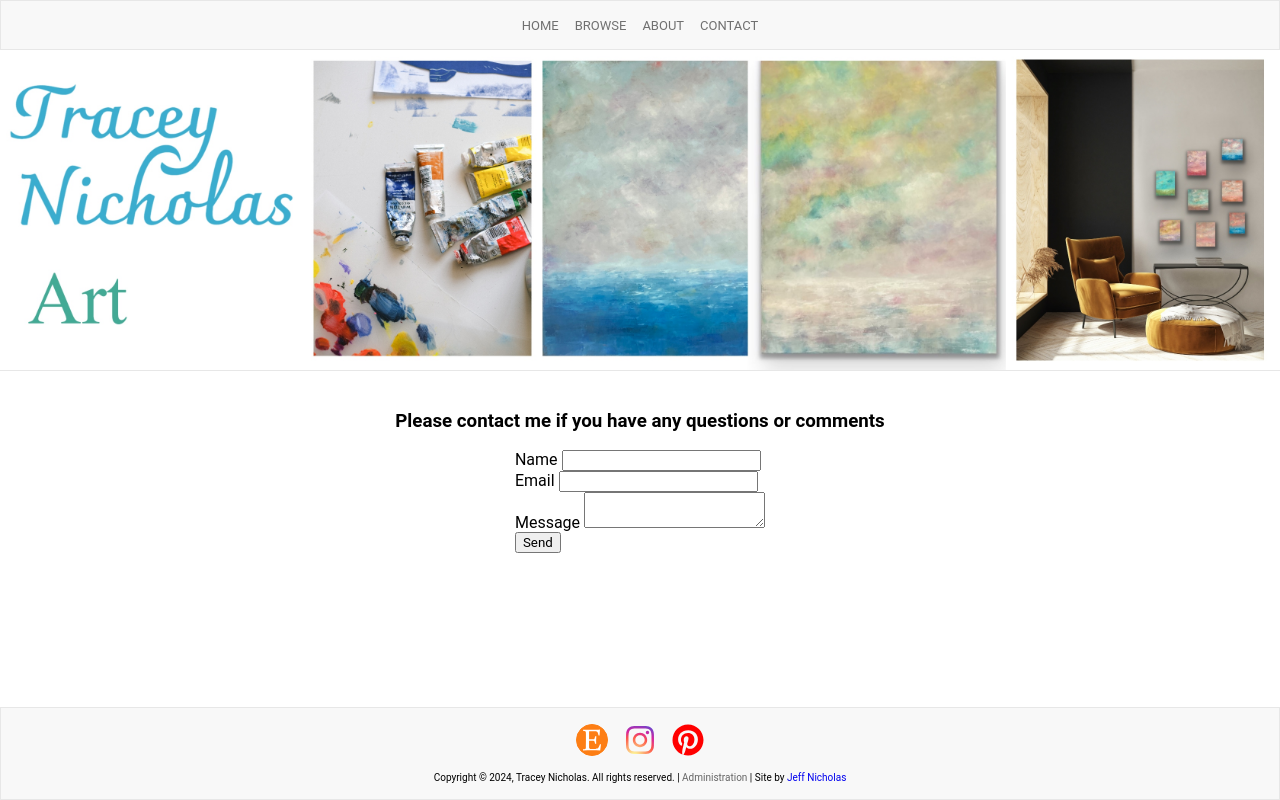
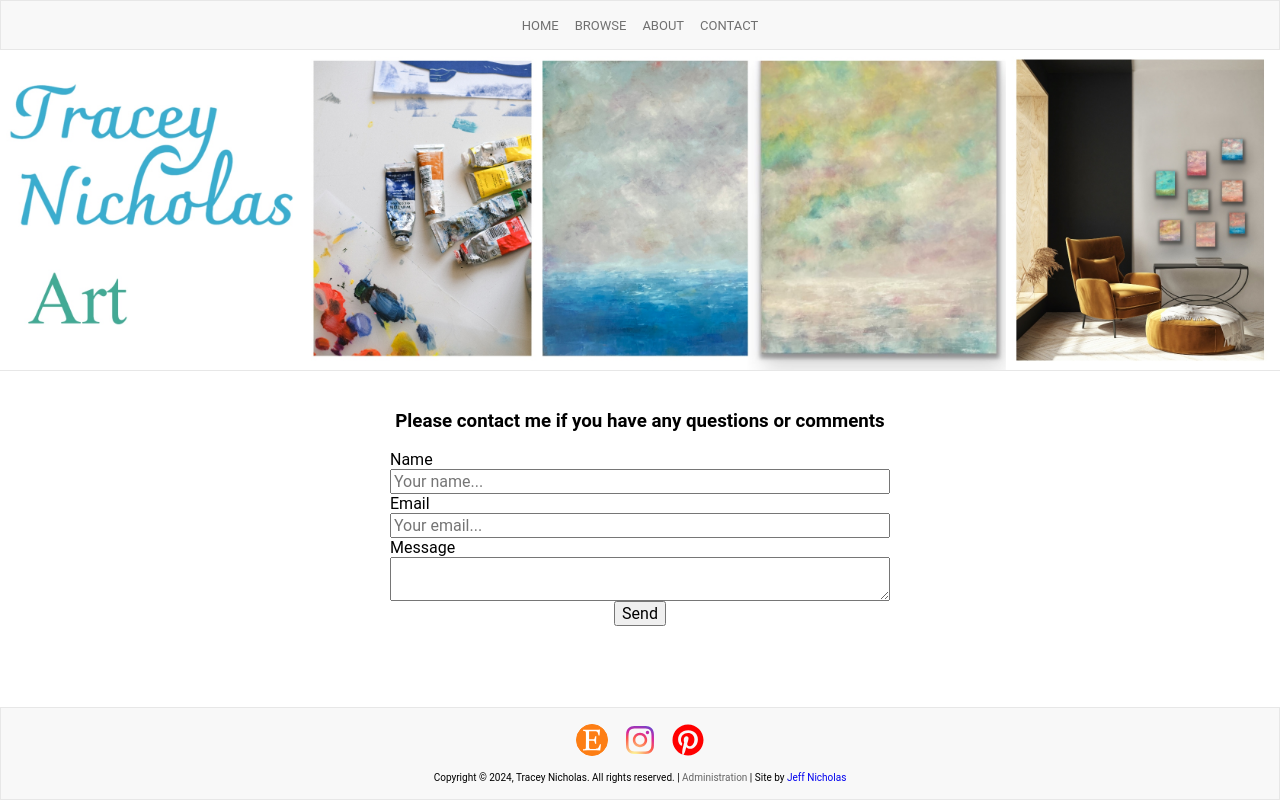
Before and after one commit to jefnic23/ceynic-api, a SvelteKit app in the folder frontend/: page /contact in a window 1280 px wide. Built offline with nearby package versions, Linux system fonts and the light colour scheme; no server answers.

Commit message:
form css

```diff
--- a/frontend/src/routes/contact/+page.server.ts
+++ b/frontend/src/routes/contact/+page.server.ts
@@ -11,7 +11,6 @@ export const actions = {
 
         if (!response.ok) {
             console.log("Error submitting form.");
-            return { success: false }
         }
 
         return { success: true }
--- a/frontend/src/routes/contact/+page.svelte
+++ b/frontend/src/routes/contact/+page.svelte
@@ -39,19 +39,19 @@
 
 <div class="wrapper">
 	<h3>Please contact me if you have any questions or comments</h3>
-	<form method="POST" on:submit|preventDefault={handleSubmit}>
+	<form class="wrapper form" method="POST" on:submit|preventDefault={handleSubmit}>
 		{#if form?.success}
-			<div>Thank you for reaching out!</div>
+			<div>Thank you for your message!</div>
 		{:else}
-			<div>
+			<div class="form-element">
 				<label class="form-label" for="name">Name</label>
-				<input class="form-control" id="name" name="name" type="text" value="" required />
+				<input class="form-control" id="name" name="name" type="text" value="" placeholder="Your name..." required />
 			</div>
-			<div>
+			<div class="form-element">
 				<label class="form-label" for="email">Email</label>
-				<input class="form-control" id="email" name="email" type="text" value="" required />
+				<input class="form-control" id="email" name="email" type="text" value="" placeholder="Your email..." required />
 			</div>
-			<div>
+			<div class="form-element">
 				<label class="form-label" for="message">Message</label>
 				<textarea class="form-control" id="message" name="message" required></textarea>
 			</div>
@@ -67,4 +67,26 @@
 		align-items: center;
 		width: 100%;
 	}
+
+	.form {
+		max-width: 500px;
+	}
+
+	.form-element {
+		display: flex;
+		flex-direction: column;
+		align-items: flex-start;
+		width: 100%;
+	}
+
+	.form-control {
+		width: 100%;
+	}
+
+	button,
+	input,
+	textarea {
+		font-family: inherit;
+		font-size: 100%;
+	}
 </style>
```
